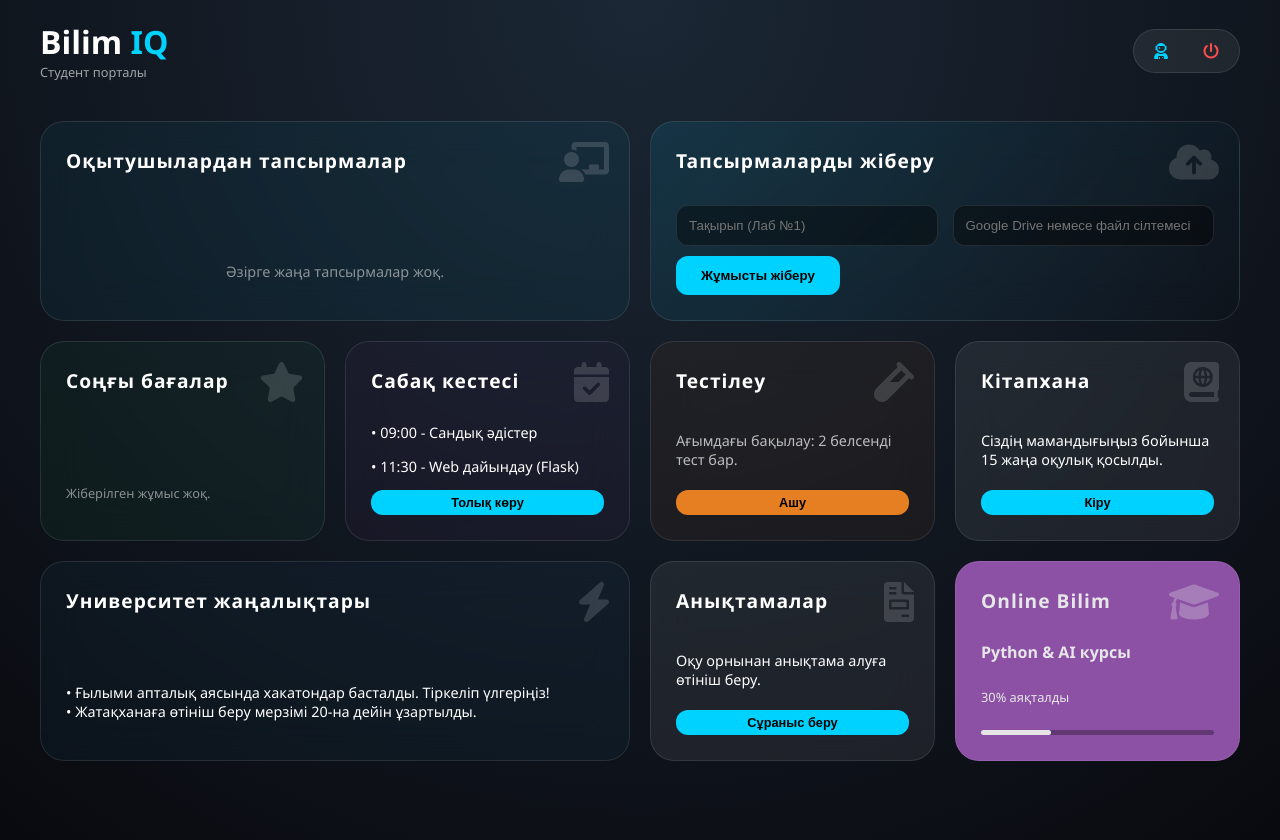
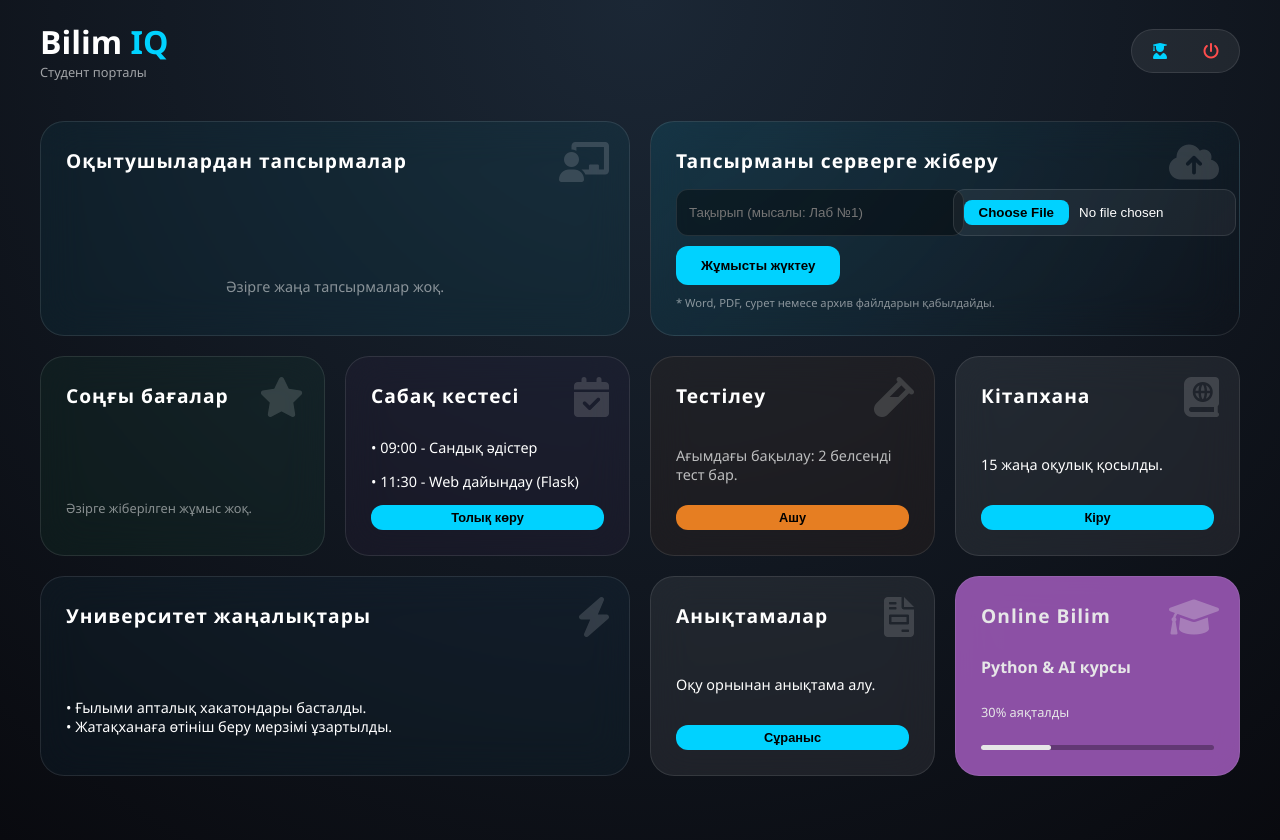
Before and after one commit to alishersultansiyk06-creator/bilim-iq, a Flask app: page /student in a window 1280 px wide. Run offline with Flask 3, Linux system fonts and the light colour scheme; the visitor is signed in with stand-in values (Sample User, id 1); data comes from the database, SQL or seed files in the repository; data that the repository does not hold is empty.

Commit message:
Update student.html

```diff
--- a/templates/student.html
+++ b/templates/student.html
@@ -26,7 +26,7 @@
             gap: 20px; max-width: 1200px; margin: auto;
         }
 
-        /* Плиткалар (Cards) */
+        /* Плиткалар */
         .tile {
             background: var(--glass);
             backdrop-filter: blur(20px);
@@ -45,25 +45,34 @@
         .tile i { font-size: 2.5rem; opacity: 0.15; position: absolute; right: 20px; top: 20px; }
         .tile h3 { margin: 0 0 15px 0; font-size: 1.2rem; letter-spacing: 1px; }
 
-        /* Тапсырма жіберу бөлімі (Wide) */
         .wide { grid-column: span 2; background: linear-gradient(135deg, rgba(0,210,255,0.1), transparent); }
-        .upload-box input {
+
+        /* Файл жүктеу өрістері */
+        .upload-box input[type="text"] {
             width: 100%; padding: 12px; margin-bottom: 10px; border-radius: 12px;
             border: 1px solid var(--border); background: rgba(0,0,0,0.4); color: white; outline: none;
         }
+        .file-input {
+            width: 100%; padding: 10px; margin-bottom: 10px; border-radius: 12px;
+            border: 1px solid var(--border); background: rgba(255,255,255,0.05); color: white; cursor: pointer;
+        }
+        .file-input::file-selector-button {
+            background: var(--accent); border: none; padding: 5px 15px;
+            border-radius: 8px; color: #000; font-weight: bold; cursor: pointer; margin-right: 10px;
+        }
+
         .btn-send {
             background: var(--accent); border: none; padding: 12px 25px;
             border-radius: 12px; color: #000; font-weight: bold; cursor: pointer; transition: 0.3s;
+            text-decoration: none; display: inline-block; text-align: center;
         }
         .btn-send:hover { opacity: 0.8; transform: scale(1.05); }
 
-        /* Бағалар тізімі */
         .grade-item {
             display: flex; justify-content: space-between; padding: 8px 0;
             border-bottom: 1px solid var(--border); font-size: 0.9rem;
         }
 
-        /* Header */
         header {
             max-width: 1200px; margin: 0 auto 40px;
             display: flex; justify-content: space-between; align-items: center;
@@ -82,7 +91,7 @@
         <div style="opacity: 0.6; font-size: 0.8rem;">Студент порталы</div>
     </div>
     <div class="user-badge">
-        <i class="fa-solid fa-user-astronaut" style="color:var(--accent);"></i>
+        <i class="fa-solid fa-user-graduate" style="color:var(--accent);"></i>
         <span>{{ session.username }}</span>
         <a href="/logout" style="color:#ff4d4d; text-decoration:none; margin-left:15px;"><i class="fa-solid fa-power-off"></i></a>
     </div>
@@ -97,7 +106,7 @@
             <div style="padding: 15px; border-bottom: 1px solid var(--border); margin-bottom: 10px;">
                 <div style="display: flex; justify-content: space-between; align-items: center;">
                     <strong style="color: var(--accent);">{{ t_task.subject }}</strong>
-                    <a href="{{ t_task.file_url }}" target="_blank" class="btn-send" style="padding: 5px 12px; font-size: 0.8rem; text-decoration: none;">Материалды ашу</a>
+                    <a href="{{ url_for('static', filename='uploads/' + t_task.file_url) }}" target="_blank" class="btn-send" style="padding: 5px 12px; font-size: 0.8rem;">Материалды ашу</a>
                 </div>
                 <p style="font-size: 0.9rem; opacity: 0.8; margin: 10px 0;">{{ t_task.description }}</p>
             </div>
@@ -110,14 +119,15 @@
 
     <div class="tile wide">
         <i class="fa-solid fa-cloud-arrow-up"></i>
-        <h3>Тапсырмаларды жіберу</h3>
-        <form action="/upload_task" method="POST" class="upload-box">
-            <div style="display: flex; gap: 15px;">
-                <input type="text" name="title" placeholder="Тақырып (Лаб №1)" required>
-                <input type="url" name="url" placeholder="Google Drive немесе файл сілтемесі" required>
+        <h3>Тапсырманы серверге жіберу</h3>
+        <form action="/upload_task" method="POST" enctype="multipart/form-data" class="upload-box">
+            <div style="display: grid; grid-template-columns: 1fr 1fr; gap: 15px;">
+                <input type="text" name="title" placeholder="Тақырып (мысалы: Лаб №1)" required>
+                <input type="file" name="file" class="file-input" required>
             </div>
-            <button type="submit" class="btn-send">Жұмысты жіберу</button>
+            <button type="submit" class="btn-send">Жұмысты жүктеу</button>
         </form>
+        <small style="opacity: 0.5; font-size: 0.7rem; margin-top: 10px;">* Word, PDF, сурет немесе архив файлдарын қабылдайды.</small>
     </div>
 
     <div class="tile" style="background: rgba(46, 204, 113, 0.05);">
@@ -127,11 +137,11 @@
             {% for task in tasks %}
             <div class="grade-item">
                 <span>{{ task.title }}</span>
-                <span style="color: var(--accent); font-weight: bold;">{{ task.grade if task.grade else '...' }}</span>
+                <span style="color: var(--accent); font-weight: bold;">{{ task.grade if task.grade else 'Тексерілуде...' }}</span>
             </div>
             {% endfor %}
             {% if not tasks %}
-            <p style="font-size: 0.8rem; opacity: 0.5;">Жіберілген жұмыс жоқ.</p>
+            <p style="font-size: 0.8rem; opacity: 0.5;">Әзірге жіберілген жұмыс жоқ.</p>
             {% endif %}
         </div>
     </div>
@@ -156,21 +166,21 @@
     <div class="tile">
         <i class="fa-solid fa-book-atlas"></i>
         <h3>Кітапхана</h3>
-        <div style="font-size: 0.9rem;">Сіздің мамандығыңыз бойынша 15 жаңа оқулық қосылды.</div>
+        <div style="font-size: 0.9rem;">15 жаңа оқулық қосылды.</div>
         <button class="btn-send" style="padding: 5px 15px; font-size: 0.8rem;">Кіру</button>
     </div>
 
     <div class="tile wide" style="background: rgba(52, 152, 219, 0.05);">
         <i class="fa-solid fa-bolt"></i>
         <h3>Университет жаңалықтары</h3>
-        <p style="font-size: 0.9rem;">• Ғылыми апталық аясында хакатондар басталды. Тіркеліп үлгеріңіз!<br>• Жатақханаға өтініш беру мерзімі 20-на дейін ұзартылды.</p>
+        <p style="font-size: 0.9rem;">• Ғылыми апталық хакатондары басталды.<br>• Жатақханаға өтініш беру мерзімі ұзартылды.</p>
     </div>
 
     <div class="tile">
         <i class="fa-solid fa-file-invoice"></i>
         <h3>Анықтамалар</h3>
-        <div style="font-size: 0.9rem;">Оқу орнынан анықтама алуға өтініш беру.</div>
-        <button class="btn-send" style="padding: 5px 15px; font-size: 0.8rem;">Сұраныс беру</button>
+        <div style="font-size: 0.9rem;">Оқу орнынан анықтама алу.</div>
+        <button class="btn-send" style="padding: 5px 15px; font-size: 0.8rem;">Сұраныс</button>
     </div>
 
     <div class="tile" style="background: var(--secondary); opacity: 0.9;">
```
